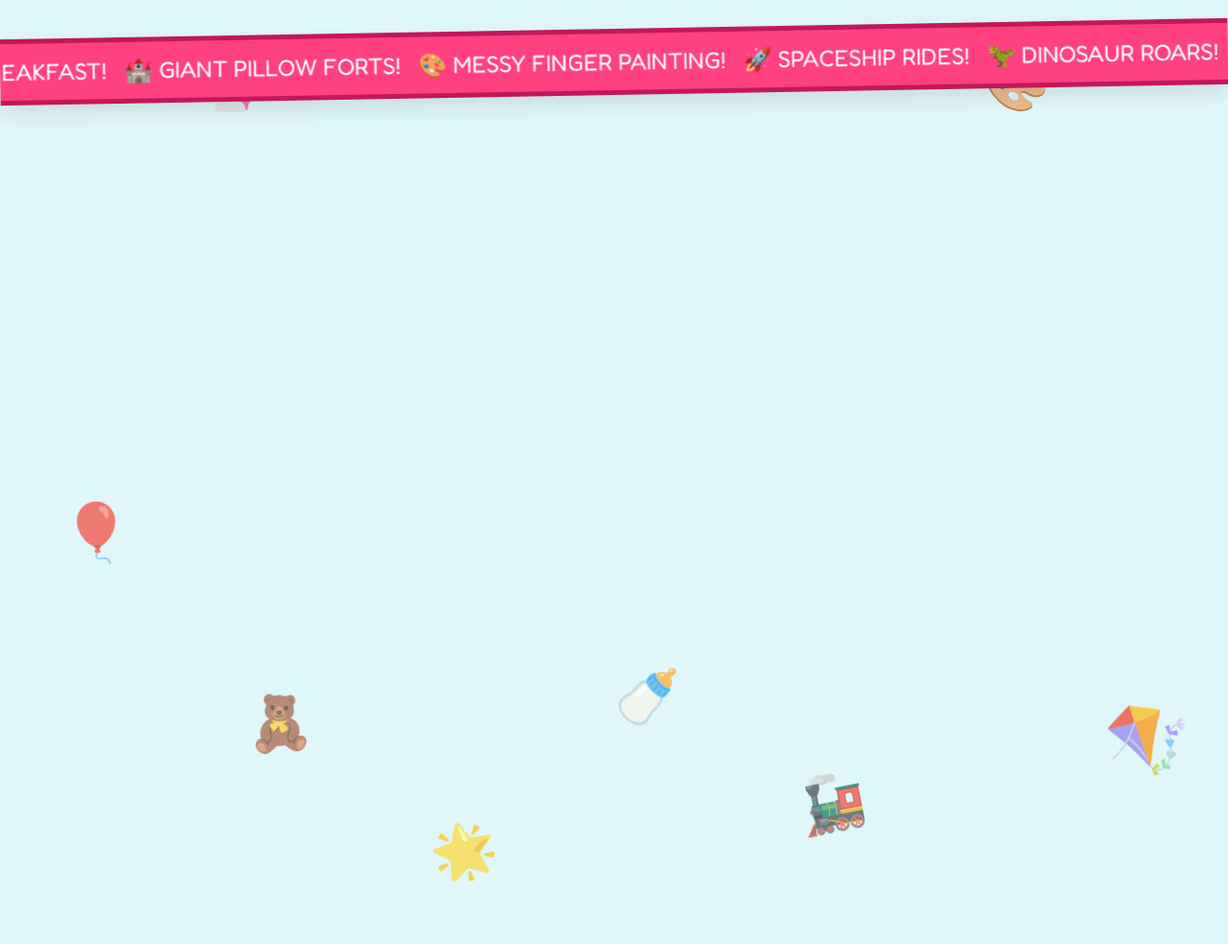
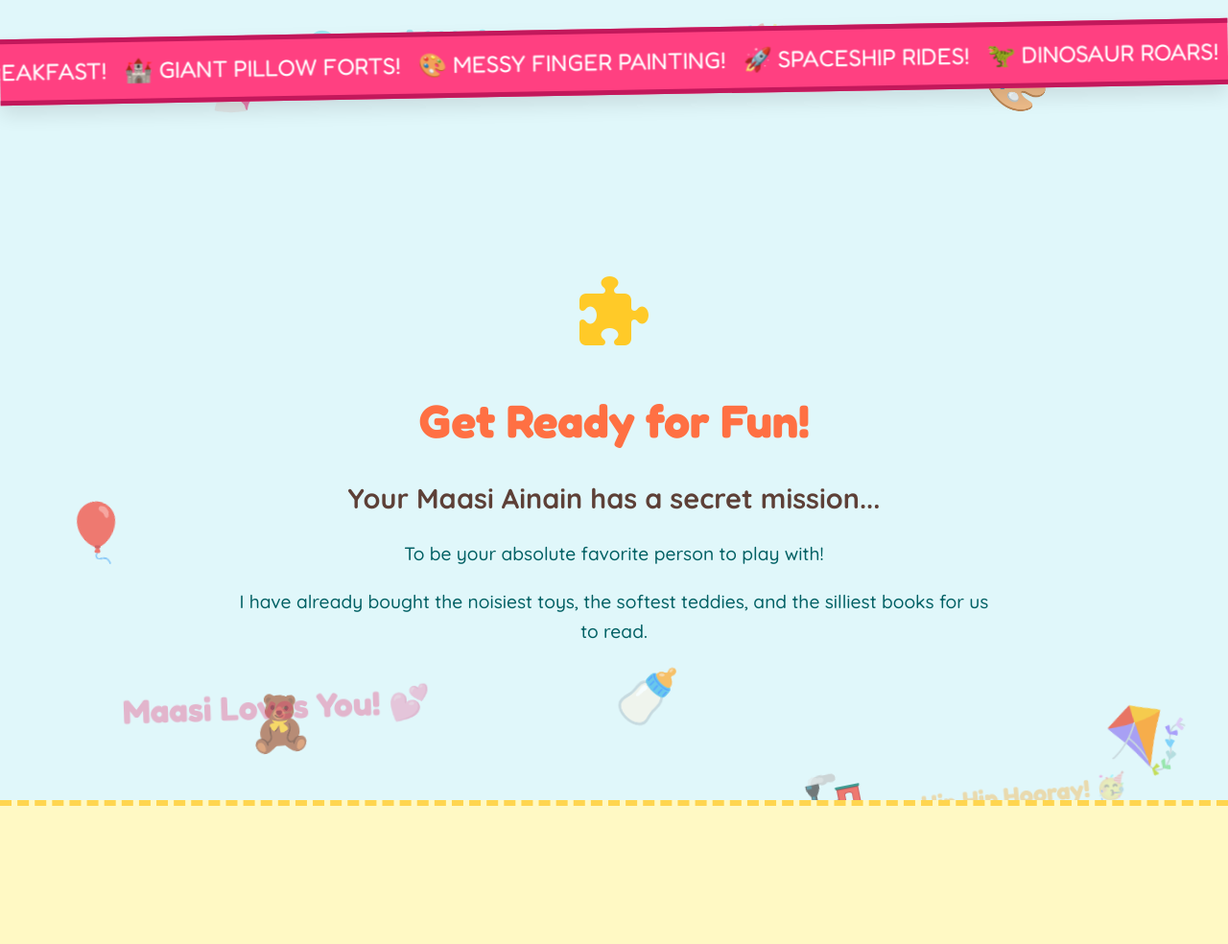
Before and after one commit to kamranq0078-glitch/Chunnu, a plain HTML site: page index.html in a window 1280 px wide. Shown: the part 780-1764 px from the top of the page at 96% size. Drawn offline with Linux system fonts and the light colour scheme.

Commit message:
Fix invisible sections and add floating cheers

```diff
--- a/index.html
+++ b/index.html
@@ -29,6 +29,12 @@
         <div class="balloon b6">🎨</div>
         <div class="balloon b7">🪁</div>
         <div class="balloon b8">🦄</div>
+
+        <div class="floating-text t1">Maasi Loves You! 💕</div>
+        <div class="floating-text t2">Mama Mairah is Waiting! 🥰</div>
+        <div class="floating-text t3">Grand Welcome Chunnu! 🎉</div>
+        <div class="floating-text t4">Hip Hip Hooray! 🥳</div>
+        <div class="floating-text t5">Our Little Prince! 👑</div>
     </div>
 
     <!-- HERO SECTION -->
--- a/script.js
+++ b/script.js
@@ -14,7 +14,7 @@ document.addEventListener('DOMContentLoaded', () => {
         });
     }, observerOptions);
 
-    const fadeElements = document.querySelectorAll('.fade-in');
+    const fadeElements = document.querySelectorAll('.slide-up, .fade-in');
     fadeElements.forEach(el => {
         observer.observe(el);
     });
--- a/style.css
+++ b/style.css
@@ -86,6 +86,28 @@ body {
     0% { transform: translateY(100vh) rotate(-15deg); }
     50% { transform: translateY(50vh) rotate(15deg); }
     100% { transform: translateY(-100px) rotate(-15deg); }
+}
+
+.floating-text {
+    position: absolute;
+    font-size: 1.5rem;
+    font-weight: bold;
+    font-family: var(--font-heading);
+    opacity: 0.3;
+    white-space: nowrap;
+    animation: floatText 25s linear infinite;
+}
+
+.t1 { left: 10%; bottom: -50px; animation-duration: 20s; animation-delay: 1s; color: #E91E63; font-size: 2.2rem; }
+.t2 { left: 60%; bottom: -50px; animation-duration: 25s; animation-delay: 5s; color: #9C27B0; font-size: 1.8rem; }
+.t3 { left: 25%; bottom: -50px; animation-duration: 22s; animation-delay: 8s; color: #00BCD4; font-size: 2.5rem; }
+.t4 { left: 75%; bottom: -50px; animation-duration: 18s; animation-delay: 3s; color: #FF9800; font-size: 1.6rem; }
+.t5 { left: 45%; bottom: -50px; animation-duration: 26s; animation-delay: 12s; color: #4CAF50; font-size: 2.2rem; }
+
+@keyframes floatText {
+    0% { transform: translateY(110vh) rotate(-10deg); }
+    50% { transform: translateY(50vh) rotate(10deg); }
+    100% { transform: translateY(-100px) rotate(-10deg); }
 }
 
 /* Marquee */
```
